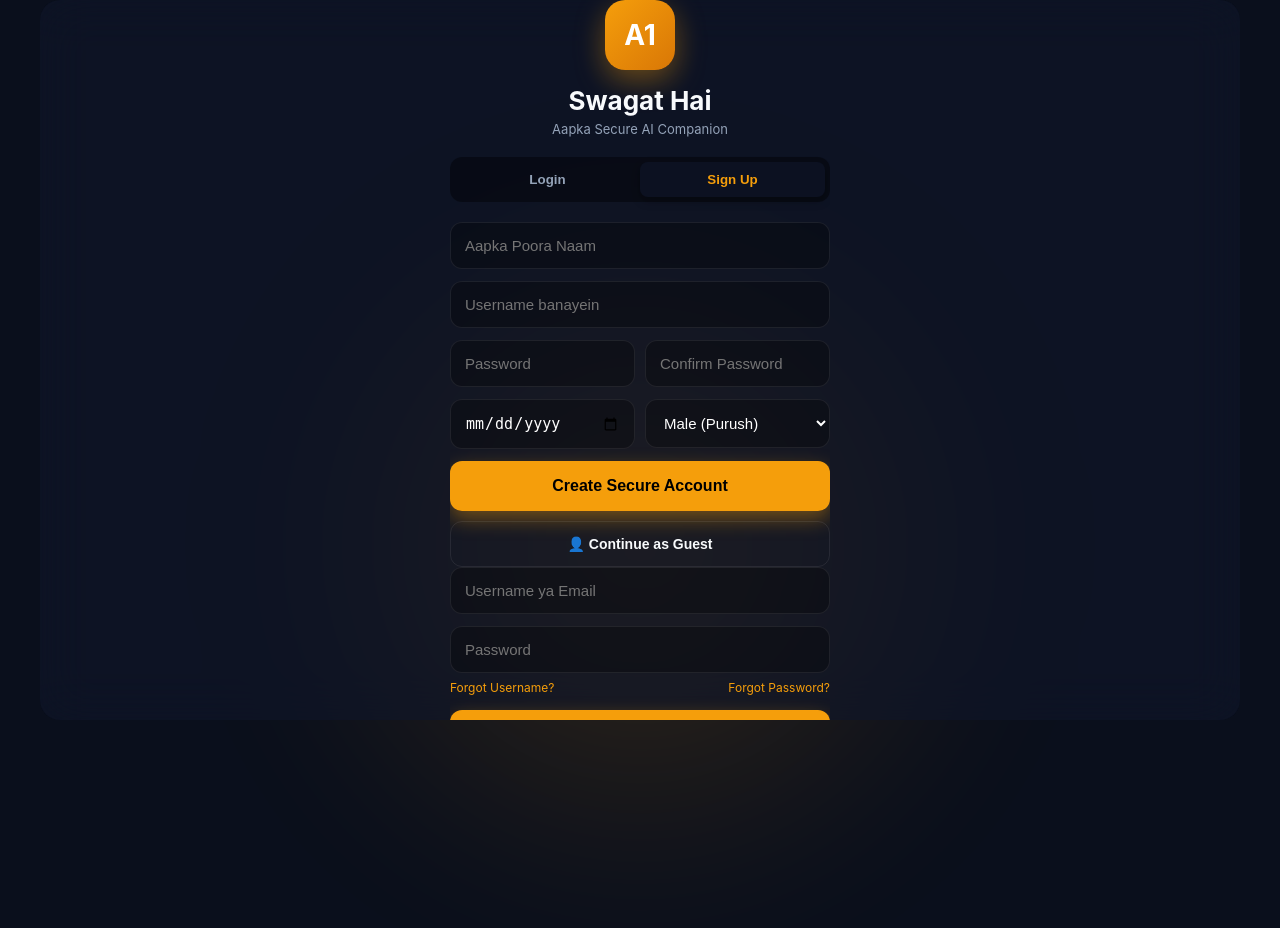
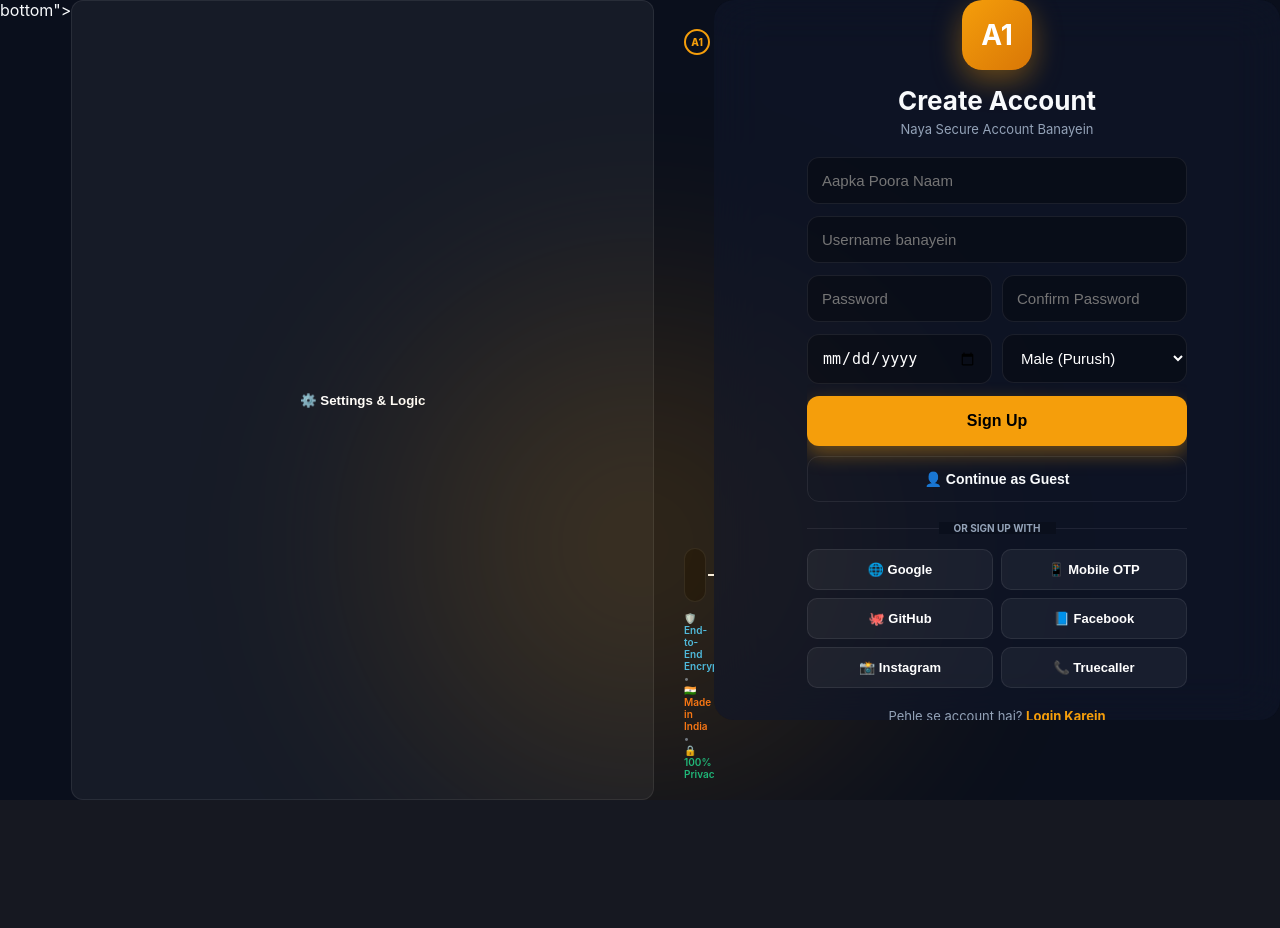
Before and after one commit to Pawan7489/One, a Flask app: page / in a window 1280 px wide. After the commit the page ends 800 px from the top, so only its background shows below. Run offline with Flask 3, Linux system fonts and the light colour scheme.

Commit message:
Update index.html

```diff
--- a/templates/index.html
+++ b/templates/index.html
@@ -1,3 +1,62 @@
+                </p>
+    bottom">
+                    <button id="settings-btn" class="settings-btn apple-btn">⚙️ Settings & Logic</button>
+                </div>
+            </aside>
+
+            <main class="chat-area">
+                <header class="chat-header">
+                    <div class="left-header">
+                        <div class="mini-hologram" id="mini-hologram">
+                            <div class="mini-ring"></div>
+                            <div class="mini-core">A1</div>
+                        </div>
+                        <div class="mode-badge" id="persona-badge">Mode: Active</div>
+                    </div>
+                    <div class="right-header">
+                        <button id="profile-btn" class="profile-btn apple-btn">👤</button>
+                    </div>
+                </header>
+
+                <div class="chat-box" id="chat-box">
+                    </div>
+
+                <div class="advanced-input-container">
+                    <div class="input-wrapper">
+
+                        <div class="action-menu-wrapper">
+                            <button id="plus-btn" class="icon-btn plus-icon" type="button" title="Upload & Tools">
+                                <svg width="24" height="24" viewBox="0 0 24 24" fill="none" stroke="currentColor" stroke-width="2"><line x1="12" y1="5" x2="12" y2="19"></line><line x1="5" y1="12" x2="19" y2="12"></line></svg>
+                            </button>
+                            <div id="action-menu" class="action-menu hidden">
+                                <div class="menu-item">📸 Camera (Take Photo)</div>
+                                <div class="menu-item">📷 Upload Photo/Video</div>
+                                <div class="menu-item">📁 Select File/Document</div>
+                                <div class="menu-item">☁️ Google Photos</div>
+                            </div>
+                        </div>
+
+                        <button id="mic-btn" class="icon-btn mic-icon" type="button" title="Voice Mic">
+                            <svg width="20" height="20" viewBox="0 0 24 24" fill="none" stroke="currentColor" stroke-width="2"><path d="M12 2a3 3 0 0 0-3 3v7a3 3 0 0 0 6 0V5a3 3 0 0 0-3-3Z"></path><path d="M19 10v2a7 7 0 0 1-14 0v-2"></path><line x1="12" y1="19" x2="12" y2="22"></line></svg>
+                        </button>
+
+                        <input type="text" id="user-input" placeholder="Message ya command..." autocomplete="off">
+
+                        <button id="send-btn" class="icon-btn send-arrow" type="button" onclick="sendMessageToAI()">
+                            <svg width="20" height="20" viewBox="0 0 24 24" fill="none" stroke="currentColor" stroke-width="2.5"><line x1="22" y1="2" x2="11" y2="13"></line><polygon points="22 2 15 22 11 13 2 9 22 2"></polygon></svg>
+                        </button>
+                    </div>
+                </div>
+
+                <div class="security-footer">
+                    <span class="shield">🛡️ End-to-End Encrypted</span> •
+                    <span class="india">🇮🇳 Made in India</span> •
+                    <span class="text-green">🔒 100% Privacy</span>
+                </div>
+            </main>
+        </div>
+
+    </div>
 
 <!DOCTYPE html>
 <html lang="en">
@@ -5,23 +64,18 @@
     <meta charset="UTF-8">
     <meta name="viewport" content="width=device-width, initial-scale=1.0, maximum-scale=1.0, user-scalable=no">
     <title>Project A1 - The Indian Super-AI</title>
-    <link rel="stylesheet" href="{{ url_for('static', filename='css/style.css') }}?v=5.0">
+    <link rel="stylesheet" href="{{ url_for('static', filename='css/style.css') }}?v=6.0">
 </head>
 <body>
     <div class="ambient-bg-glow"></div>
 
     <div class="main-wrapper">
 
-        <div id="auth-screen" class="app-screen">
+        <div id="signup-screen" class="app-screen">
             <div class="login-content">
                 <div class="logo-box aura-glow">A1</div>
-                <h1 class="welcome-text">Swagat Hai</h1>
-                <p class="subtitle">Aapka Secure AI Companion</p>
-
-                <div class="auth-tabs">
-                    <button id="tab-login" class="auth-tab">Login</button>
-                    <button id="tab-signup" class="auth-tab active">Sign Up</button>
-                </div>
+                <h1 class="welcome-text">Create Account</h1>
+                <p class="subtitle">Naya Secure Account Banayein</p>
 
                 <form id="signup-form" class="auth-form">
                     <div class="input-field">
@@ -49,11 +103,33 @@
                             </select>
                         </div>
                     </div>
-                    <button type="submit" class="btn-primary apple-btn">Create Secure Account</button>
-                    <button type="button" class="btn-secondary apple-btn mt-10">👤 Continue as Guest</button>
+                    <button type="submit" class="btn-primary apple-btn">Sign Up</button>
+                    <button type="button" id="guest-btn" class="btn-secondary apple-btn mt-10">👤 Continue as Guest</button>
                 </form>
 
-                <form id="login-form" class="auth-form hidden">
+                <div class="social-divider"><span>OR SIGN UP WITH</span></div>
+                <div class="social-logins grid-socials">
+                    <button class="social-btn apple-btn">🌐 Google</button>
+                    <button class="social-btn apple-btn">📱 Mobile OTP</button>
+                    <button class="social-btn apple-btn">🐙 GitHub</button>
+                    <button class="social-btn apple-btn">📘 Facebook</button>
+                    <button class="social-btn apple-btn">📸 Instagram</button>
+                    <button class="social-btn apple-btn">📞 Truecaller</button>
+                </div>
+
+                <p style="margin-top: 20px; font-size: 13px; color: var(--text-muted);">
+                    Pehle se account hai? <a href="#" id="go-to-login" style="color: var(--saffron-gold); font-weight: bold;">Login Karein</a>
+                </p>
+            </div>
+        </div>
+
+        <div id="login-screen" class="app-screen hidden">
+            <div class="login-content">
+                <div class="logo-box aura-glow">A1</div>
+                <h1 class="welcome-text">Welcome Back</h1>
+                <p class="subtitle">Apne Account mein Login Karein</p>
+
+                <form id="login-form" class="auth-form">
                     <div class="input-field">
                         <input type="text" required placeholder="Username ya Email">
                     </div>
@@ -64,18 +140,22 @@
                         <a href="#">Forgot Username?</a>
                         <a href="#">Forgot Password?</a>
                     </div>
-                    <button type="submit" class="btn-primary apple-btn">Login</button>
+                    <button type="submit" class="btn-primary apple-btn">Secure Login</button>
                 </form>
 
-                <div class="social-divider"><span>OR CONTINUE WITH</span></div>
+                <div class="social-divider"><span>OR LOGIN WITH</span></div>
                 <div class="social-logins grid-socials">
                     <button class="social-btn apple-btn">🌐 Google</button>
-                    <button class="social-btn apple-btn">📱 OTP Login</button>
+                    <button class="social-btn apple-btn">📱 Mobile OTP</button>
                     <button class="social-btn apple-btn">🐙 GitHub</button>
                     <button class="social-btn apple-btn">📘 Facebook</button>
                     <button class="social-btn apple-btn">📸 Instagram</button>
                     <button class="social-btn apple-btn">📞 Truecaller</button>
                 </div>
+
+                <p style="margin-top: 20px; font-size: 13px; color: var(--text-muted);">
+                    Naya user hain? <a href="#" id="go-to-signup" style="color: var(--saffron-gold); font-weight: bold;">Sign Up Karein</a>
+                </p>
             </div>
         </div>
 
@@ -105,6 +185,8 @@
             <main class="chat-area">
                 <header class="chat-header">
                     <div class="left-header">
+                        <button id="menu-toggle" class="icon-btn menu-btn">☰</button>
+
                         <div class="mini-hologram" id="mini-hologram">
                             <div class="mini-ring"></div>
                             <div class="mini-core">A1</div>
@@ -212,15 +294,20 @@
                 <label>Update Date of Birth</label>
                 <input type="date" id="prof-dob">
             </div>
+
             <div class="input-field">
-                <label>Email ID</label>
-                <input type="email" id="prof-email" placeholder="email@example.com">
+                <label>Email ID Verification</label>
+                <div class="verify-row">
+                    <input type="email" id="prof-email" placeholder="email@example.com">
+                    <button class="btn-verify apple-btn">Verify</button>
+                </div>
             </div>
+
             <div class="input-field">
                 <label>Mobile Verification</label>
                 <div class="verify-row">
                     <input type="tel" id="prof-mobile" placeholder="+91 XXXXX XXXXX">
-                    <button class="btn-verify">Verify</button>
+                    <button class="btn-verify apple-btn">Verify</button>
                 </div>
             </div>
 
@@ -228,10 +315,7 @@
         </div>
     </div>
 
-    <script src="{{ url_for('static', filename='js/script.js') }}?v=5.0"></script>
-
-
-
+    <script src="{{ url_for('static', filename='js/script.js') }}?v=6.0"></script>
 
 
 
```
